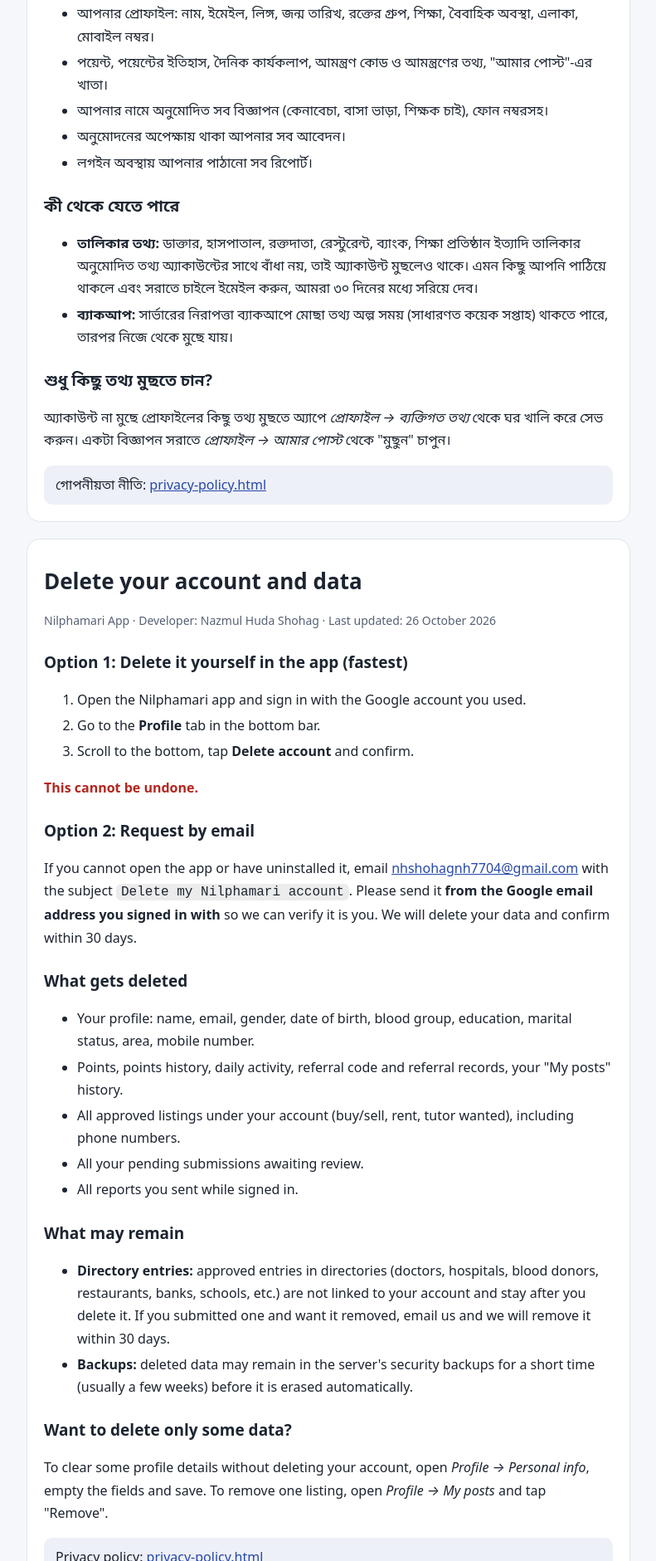
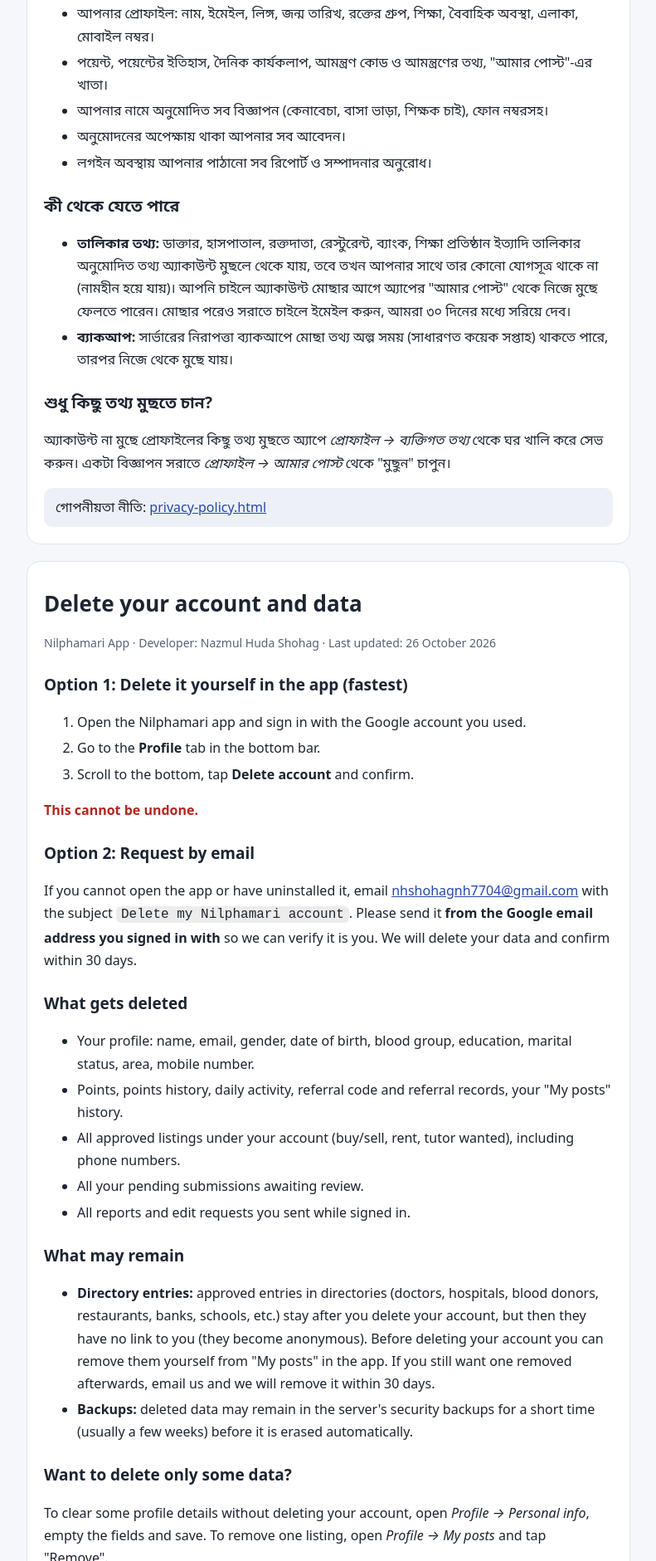
Before and after one commit to Nazmul7704/nilphamari-app-legal, a plain HTML site: page delete-account.html in a window 1280 px wide. Shown: the part 586-2467 px from the top of the page at 83% size, without its empty margins (244-1035 px from the left). Drawn offline with Linux system fonts and the light colour scheme.

Commit message:
Add files via upload

```diff
--- a/delete-account.html
+++ b/delete-account.html
@@ -48,12 +48,12 @@
       <li>পয়েন্ট, পয়েন্টের ইতিহাস, দৈনিক কার্যকলাপ, আমন্ত্রণ কোড ও আমন্ত্রণের তথ্য, "আমার পোস্ট"-এর খাতা।</li>
       <li>আপনার নামে অনুমোদিত সব বিজ্ঞাপন (কেনাবেচা, বাসা ভাড়া, শিক্ষক চাই), ফোন নম্বরসহ।</li>
       <li>অনুমোদনের অপেক্ষায় থাকা আপনার সব আবেদন।</li>
-      <li>লগইন অবস্থায় আপনার পাঠানো সব রিপোর্ট।</li>
+      <li>লগইন অবস্থায় আপনার পাঠানো সব রিপোর্ট ও সম্পাদনার অনুরোধ।</li>
     </ul>
 
     <h2>কী থেকে যেতে পারে</h2>
     <ul>
-      <li><strong>তালিকার তথ্য:</strong> ডাক্তার, হাসপাতাল, রক্তদাতা, রেস্টুরেন্ট, ব্যাংক, শিক্ষা প্রতিষ্ঠান ইত্যাদি তালিকার অনুমোদিত তথ্য অ্যাকাউন্টের সাথে বাঁধা নয়, তাই অ্যাকাউন্ট মুছলেও থাকে। এমন কিছু আপনি পাঠিয়ে থাকলে এবং সরাতে চাইলে ইমেইল করুন, আমরা ৩০ দিনের মধ্যে সরিয়ে দেব।</li>
+      <li><strong>তালিকার তথ্য:</strong> ডাক্তার, হাসপাতাল, রক্তদাতা, রেস্টুরেন্ট, ব্যাংক, শিক্ষা প্রতিষ্ঠান ইত্যাদি তালিকার অনুমোদিত তথ্য অ্যাকাউন্ট মুছলে থেকে যায়, তবে তখন আপনার সাথে তার কোনো যোগসূত্র থাকে না (নামহীন হয়ে যায়)। আপনি চাইলে অ্যাকাউন্ট মোছার আগে অ্যাপের "আমার পোস্ট" থেকে নিজে মুছে ফেলতে পারেন। মোছার পরেও সরাতে চাইলে ইমেইল করুন, আমরা ৩০ দিনের মধ্যে সরিয়ে দেব।</li>
       <li><strong>ব্যাকআপ:</strong> সার্ভারের নিরাপত্তা ব্যাকআপে মোছা তথ্য অল্প সময় (সাধারণত কয়েক সপ্তাহ) থাকতে পারে, তারপর নিজে থেকে মুছে যায়।</li>
     </ul>
 
@@ -84,12 +84,12 @@
       <li>Points, points history, daily activity, referral code and referral records, your "My posts" history.</li>
       <li>All approved listings under your account (buy/sell, rent, tutor wanted), including phone numbers.</li>
       <li>All your pending submissions awaiting review.</li>
-      <li>All reports you sent while signed in.</li>
+      <li>All reports and edit requests you sent while signed in.</li>
     </ul>
 
     <h2>What may remain</h2>
     <ul>
-      <li><strong>Directory entries:</strong> approved entries in directories (doctors, hospitals, blood donors, restaurants, banks, schools, etc.) are not linked to your account and stay after you delete it. If you submitted one and want it removed, email us and we will remove it within 30 days.</li>
+      <li><strong>Directory entries:</strong> approved entries in directories (doctors, hospitals, blood donors, restaurants, banks, schools, etc.) stay after you delete your account, but then they have no link to you (they become anonymous). Before deleting your account you can remove them yourself from "My posts" in the app. If you still want one removed afterwards, email us and we will remove it within 30 days.</li>
       <li><strong>Backups:</strong> deleted data may remain in the server's security backups for a short time (usually a few weeks) before it is erased automatically.</li>
     </ul>
 
```
Also changed, not shown: privacy-policy.html (+4 -2 lines).
